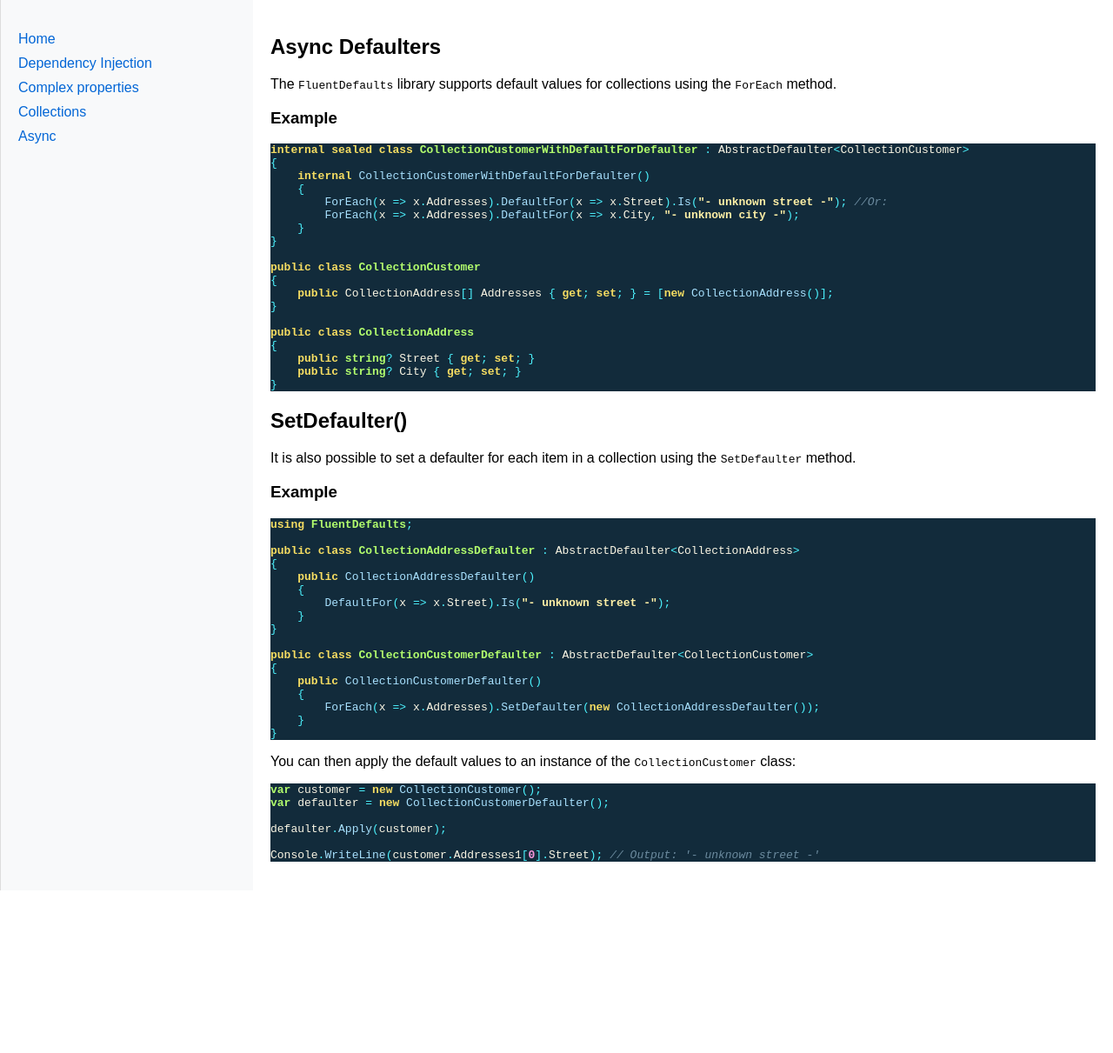
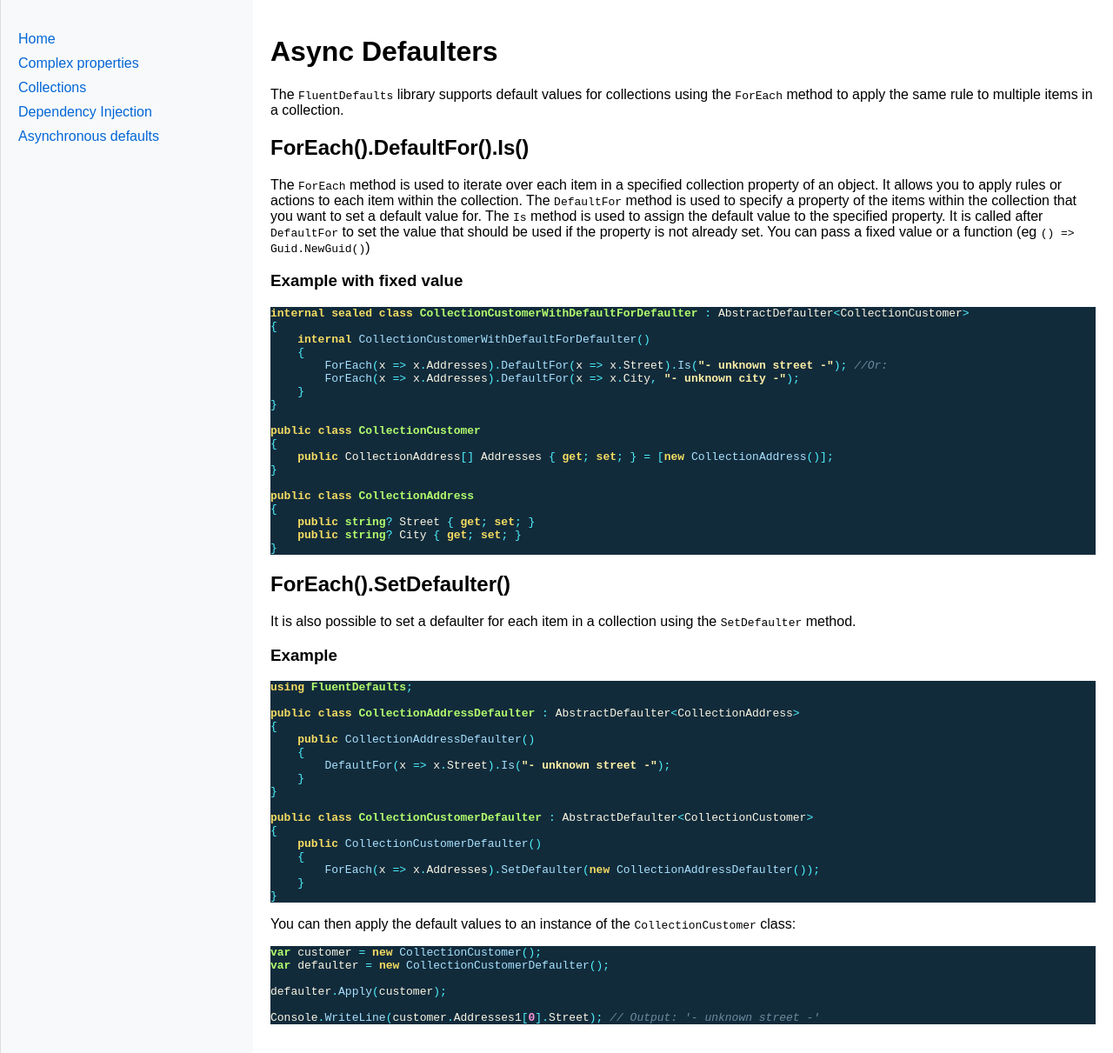
Before and after one commit to crwsolutions/fluent-defaults, a Jekyll site: the page built from docs/collection.md, in a window 1280 px wide. Shown: the whole page at 87% size. Built offline with Jekyll 4.4.1, drawn with Linux system fonts in a browser that asks for light colours; before the commit the page ends 1024 px from its top, so only the background shows below that.

Commit message:
Updated docs

````diff
--- a/docs/_config.yml
+++ b/docs/_config.yml
@@ -7,13 +7,13 @@ sidebar:
   nav:
     - title: "Home"
       url: "/fluent-defaults"
-    - title: "Dependency Injection"
-      url: "di"
     - title: "Complex properties"
       url: "complex"
     - title: "Collections"
       url: "collection"
-    - title: "Async"
+    - title: "Dependency Injection"
+      url: "di"
+    - title: "Asynchronous defaults"
       url: "async"
 
 # Breadcrumb
--- a/docs/collection.md
+++ b/docs/collection.md
@@ -3,11 +3,15 @@ layout: default
 title: "Collections"
 ---
 
-## Async Defaulters
+# Async Defaulters
 
-The `FluentDefaults` library supports default values for collections using the `ForEach` method.
+The `FluentDefaults` library supports default values for collections using the `ForEach` method to apply the same rule to multiple items in a collection.
 
-### Example
+## ForEach().DefaultFor().Is()
+
+The `ForEach` method is used to iterate over each item in a specified collection property of an object. It allows you to apply rules or actions to each item within the collection. The `DefaultFor` method is used to specify a property of the items within the collection that you want to set a default value for. The `Is` method is used to assign the default value to the specified property. It is called after `DefaultFor` to set the value that should be used if the property is not already set. You can pass a fixed value or a function (eg `() => Guid.NewGuid()`)
+
+### Example with fixed value
 
 ```csharp
 internal sealed class CollectionCustomerWithDefaultForDefaulter : AbstractDefaulter<CollectionCustomer>
@@ -31,7 +35,7 @@ public class CollectionAddress
 }
 ```
 
-## SetDefaulter()
+## ForEach().SetDefaulter()
 
 It is also possible to set a defaulter for each item in a collection using the `SetDefaulter` method.
 
````
Also changed, not shown: docs/complex.md (+5 -1 lines), docs/di.md (+2 -4 lines).
